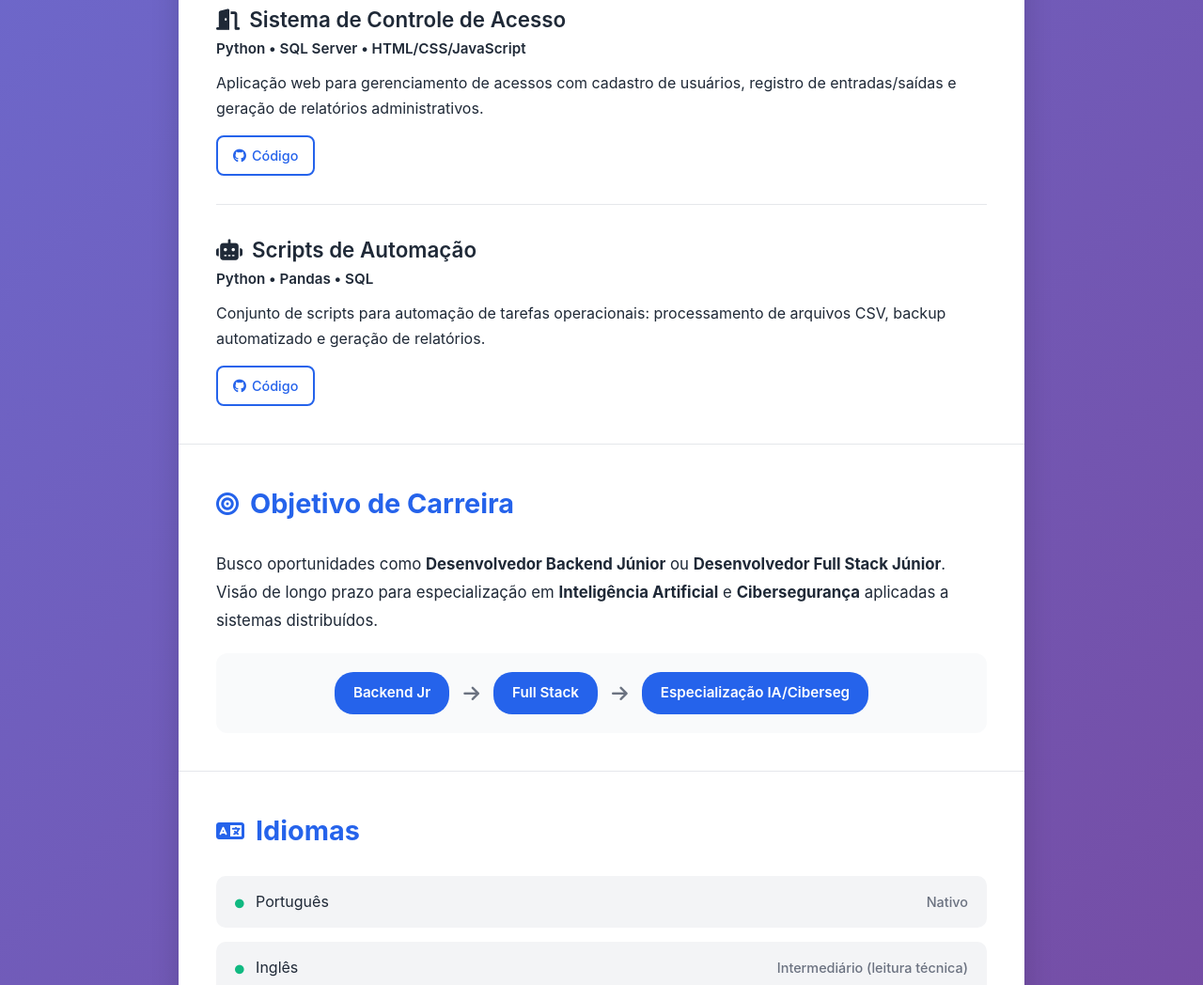
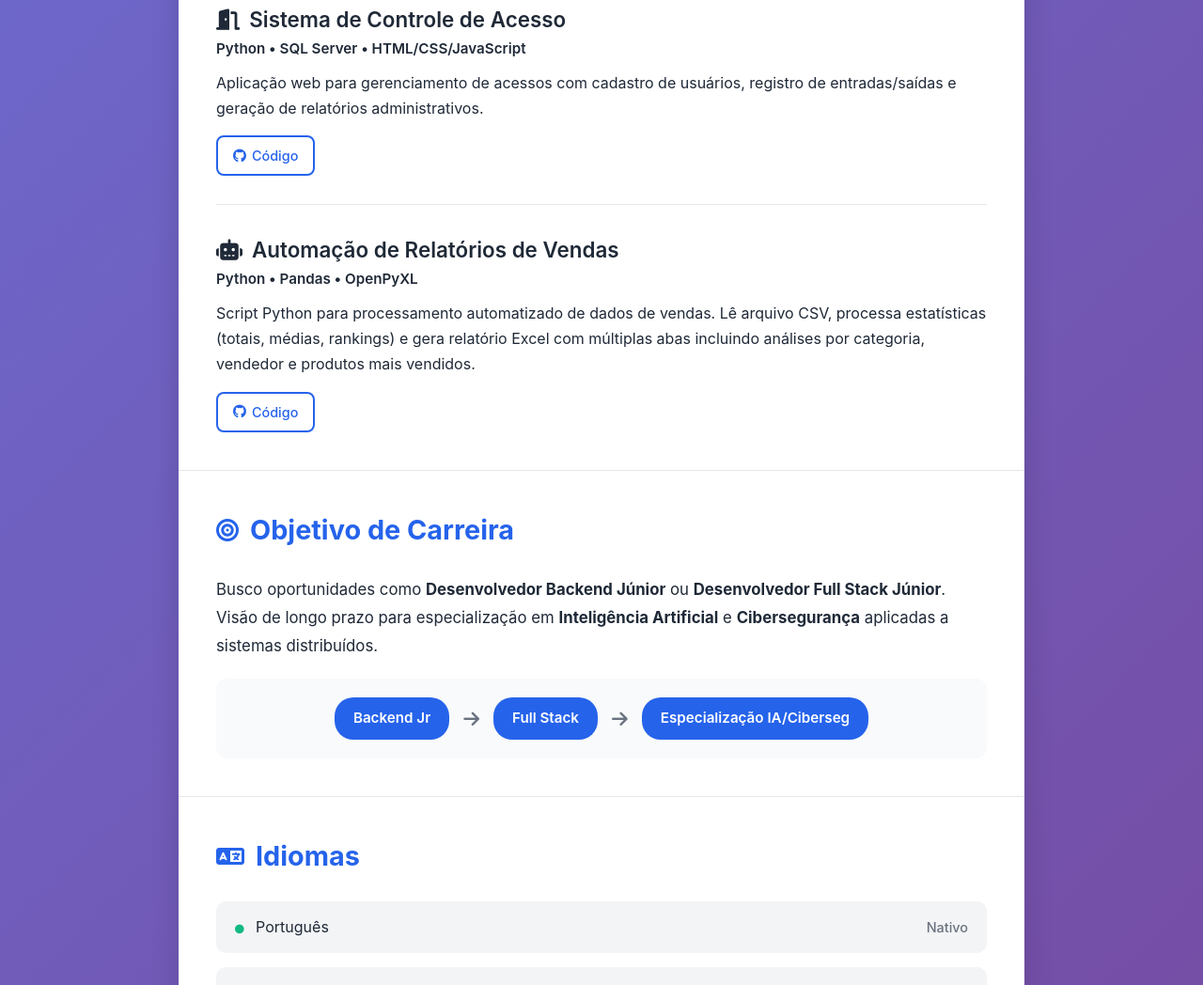
Before and after one commit to EngSamir/Curriculo-web, a plain HTML site: page index.html in a window 1280 px wide. Shown: the part 2136-3184 px from the top of the page at 94% size. Drawn offline with Linux system fonts and the light colour scheme.

Commit message:
Atualizar projeto Python com automação de relatórios real

```diff
--- a/index.html
+++ b/index.html
@@ -160,11 +160,11 @@
             </div>
 
             <div class="project-item">
-                <h4><i class="fas fa-robot"></i> Scripts de Automação</h4>
-                <p class="tech-stack">Python • Pandas • SQL</p>
-                <p>Conjunto de scripts para automação de tarefas operacionais: processamento de arquivos CSV, backup automatizado e geração de relatórios.</p>
+                <h4><i class="fas fa-robot"></i> Automação de Relatórios de Vendas</h4>
+                <p class="tech-stack">Python • Pandas • OpenPyXL</p>
+                <p>Script Python para processamento automatizado de dados de vendas. Lê arquivo CSV, processa estatísticas (totais, médias, rankings) e gera relatório Excel com múltiplas abas incluindo análises por categoria, vendedor e produtos mais vendidos.</p>
                 <div class="project-links">
-                    <a href="https://github.com/seu-usuario/scripts-automacao" target="_blank">
+                    <a href="https://github.com/EngSamir/automacao-relatorios-python" target="_blank">
                         <i class="fab fa-github"></i> Código
                     </a>
                 </div>
```
